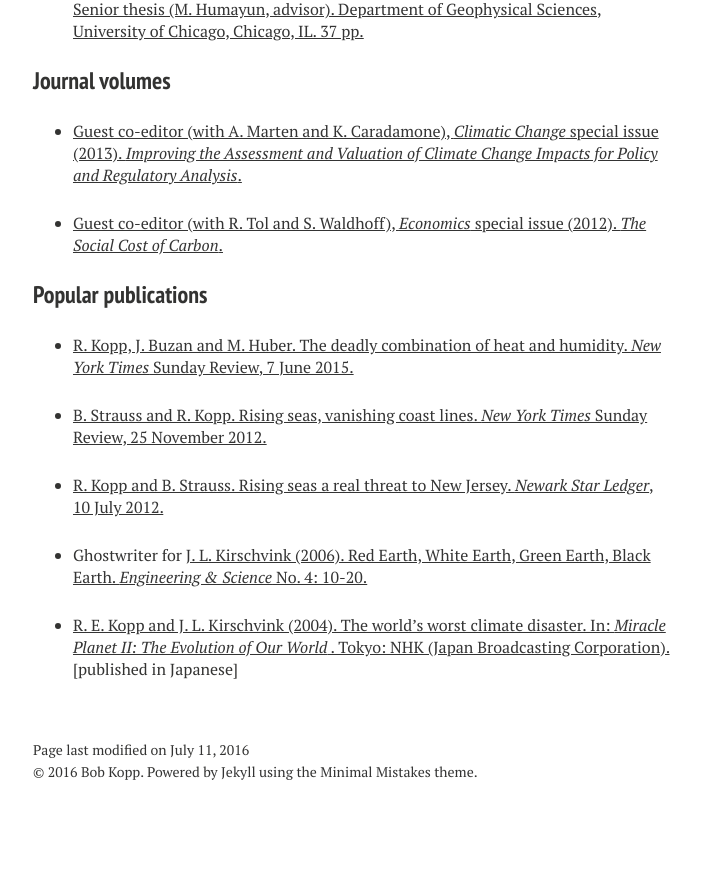
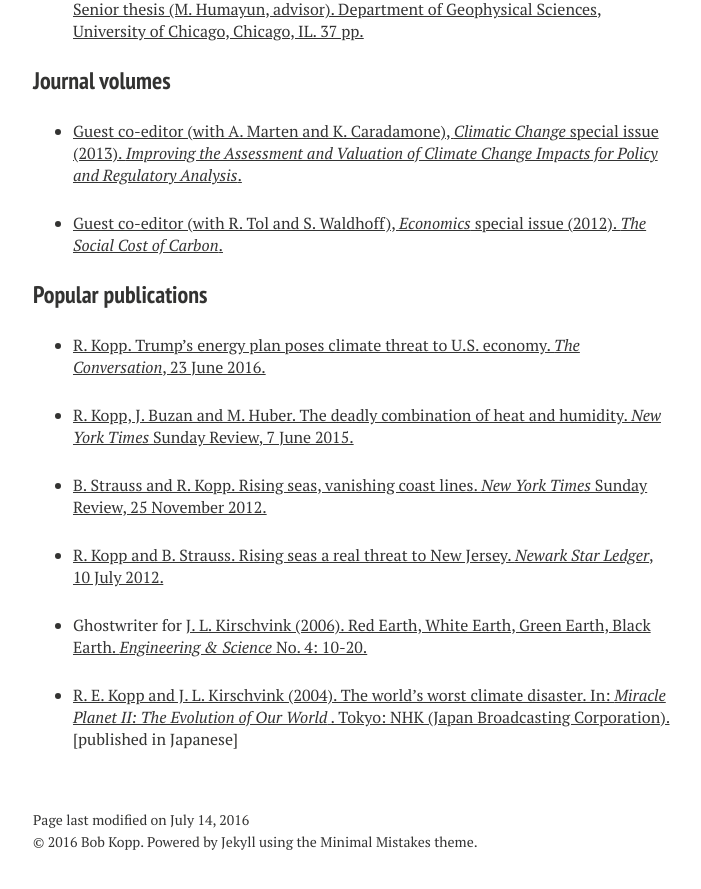
Before and after one commit to mrke/bobkopp.github.io, a Jekyll site: the page built from papers/index.md, in a window 1280 px wide and 900 px high, scrolled down 9646 px. Shown: the top 889 px of the window, without its empty margins (287-988 px from the left). Built offline with Jekyll 4.4.1, drawn with Linux system fonts in a browser that asks for light colours; nearby versions of some CDN libraries; before the commit the page ends 10476 px from its top, so only the background shows below that.

Commit message:
The Conversation article

```diff
--- a/papers/index.md
+++ b/papers/index.md
@@ -2,7 +2,7 @@
 layout: page
 title: Publications
 tags: [papers]
-modified: July 11 2016
+modified: July 14 2016
 comments: false
 share: false
 image:
@@ -197,6 +197,8 @@ image:
 
 ### Popular publications
 
+* [R. Kopp. Trump’s energy plan poses climate threat to U.S. economy. _The Conversation_, 23 June 2016.](https://goo.gl/nOadXV )
+
 * [R. Kopp, J. Buzan and M. Huber. The deadly combination of heat and humidity. _New York Times_ Sunday Review, 7 June 2015.](http://nyti.ms/1JyXkk7 )
 
 * [B. Strauss and R. Kopp. Rising seas, vanishing coast lines. _New York Times_ Sunday Review, 25 November 2012.](http://nyti.ms/TcArGg)
```
